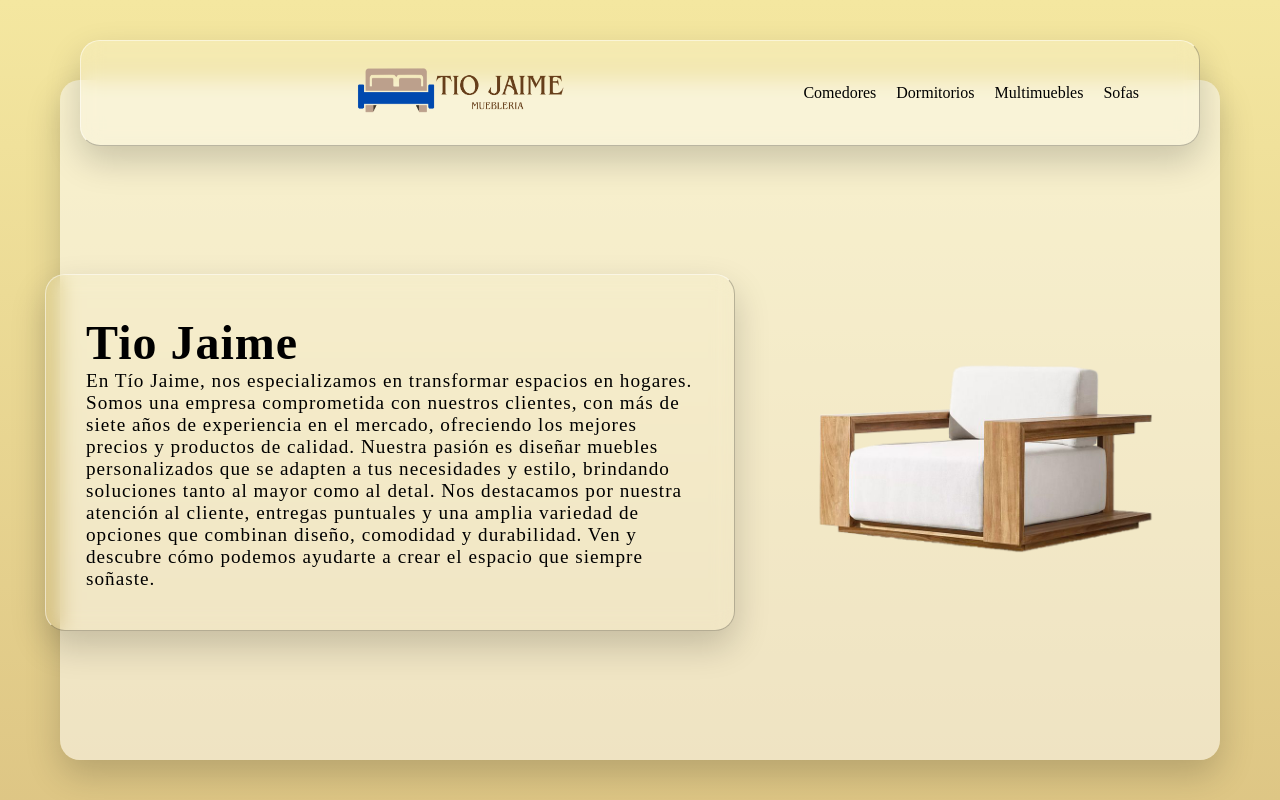
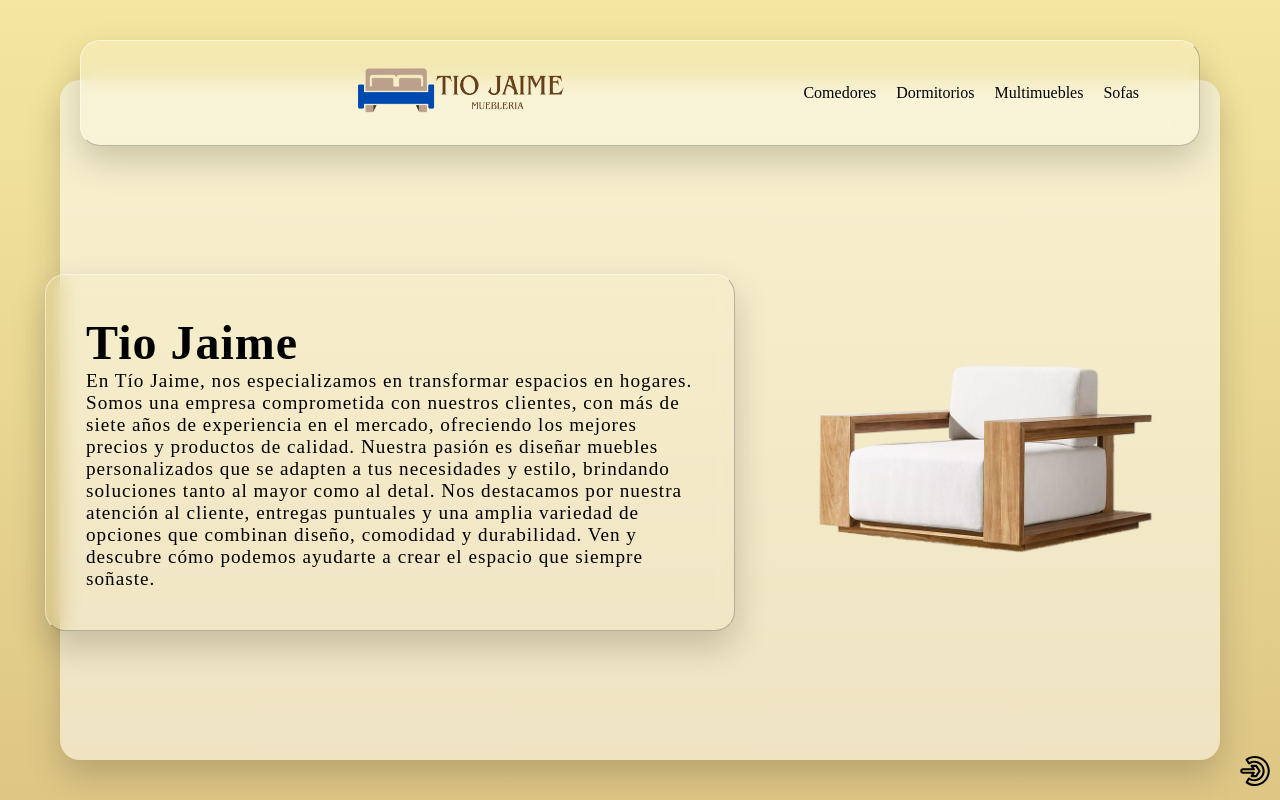
Before and after one commit to JMG24a/tjm-front, a Next.js app: page / in a window 1280 px wide. Shown: the top 800 px of the page. Built offline with nearby package versions, Linux system fonts and the light colour scheme; no server answers.

Commit message:
update login app

```diff
--- a/src/app/main.css
+++ b/src/app/main.css
@@ -487,3 +487,10 @@ header ul .nav-a:hover{
 .main_logo{
     margin: 0 auto;
 }
+
+.login{
+    position: fixed;
+    z-index: 730;
+    bottom: 10px;
+    right: 10px;
+}
--- a/src/app/page.tsx
+++ b/src/app/page.tsx
@@ -3,11 +3,13 @@ import './main.css'
 import ScrollAnimation from "app/components/scrollEffect";
 import NavBar from "app/components/NavBar";
 import Link from "next/link";
+import Login from "app/components/Login";
 
 
 export default function Home() {
     return (
-        <body className="body">
+        <body className="main_body">
+            <Login/>
 
         <section>
             <div className="container">
@@ -21,6 +23,7 @@ export default function Home() {
                         />
                     </Link>
                     <NavBar/>
+
                 </header>
                     <div className="content">
                         <h2>Tio Jaime</h2>
--- /dev/null
+++ b/src/components/Login.tsx
@@ -0,0 +1,17 @@
+"use client"
+import Image from 'next/image';
+import Link from 'next/link';
+
+const Login = () => {
+    const myAppApi = process.env.NEXT_PUBLIC_API_URL;
+
+  return (
+    <div className='login'>
+        <p>
+            <Image src="/login.svg" alt="" width={30} height={30}/>
+        </p>
+    </div>
+  );
+};
+
+export default Login;
```
Also changed, not shown: public/login.svg (added).
